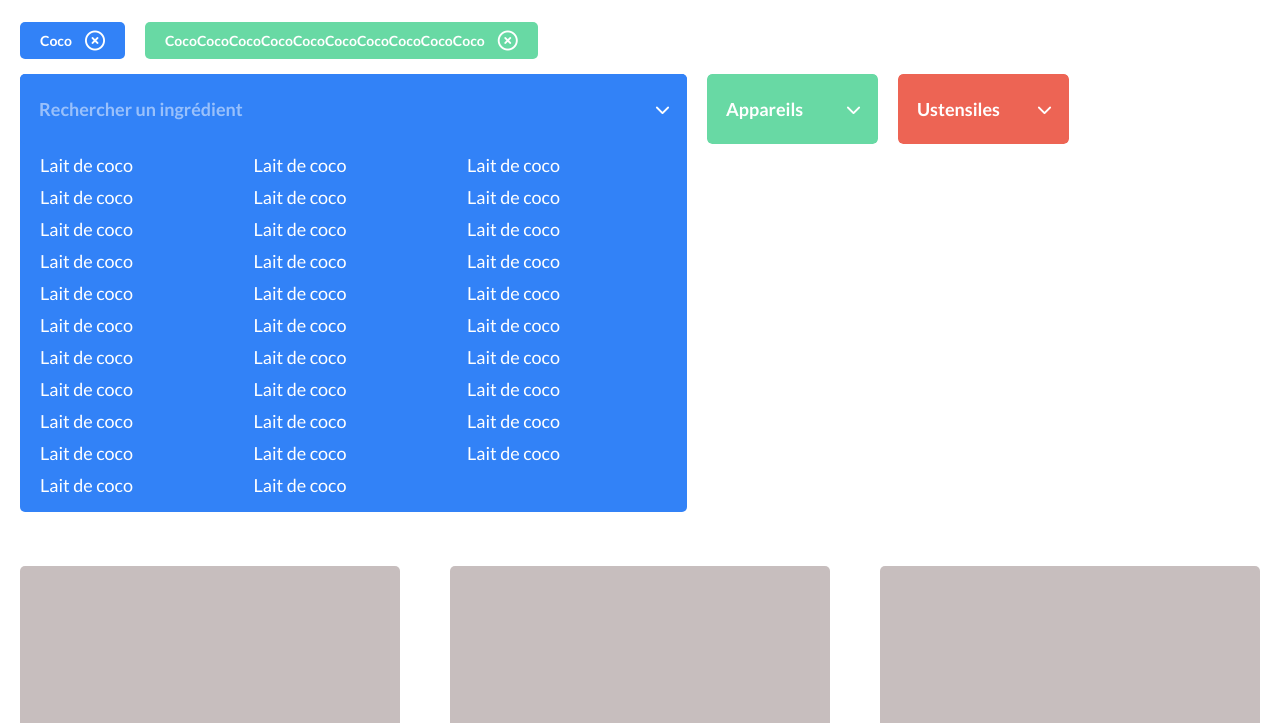
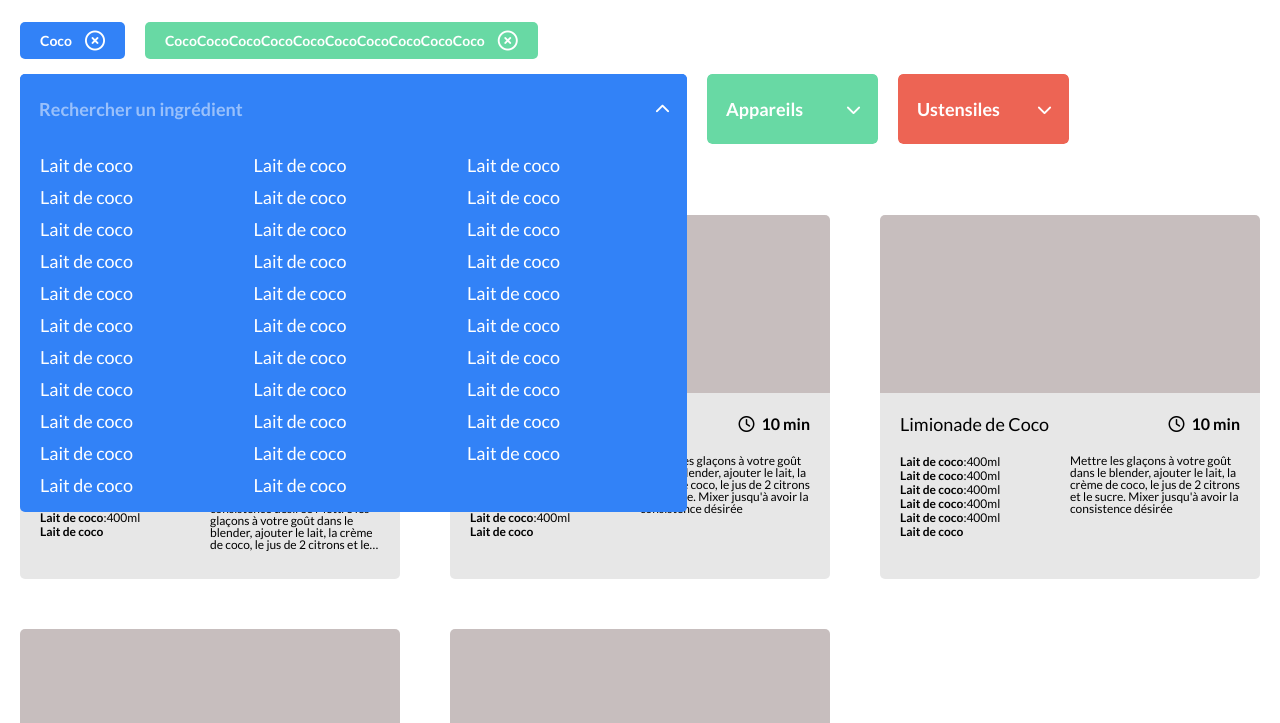
Before and after one commit to jerome-foulet/FouletJerome_7_29042022, a website: page index.html in a window 1280 px wide. Shown: the part 229-952 px from the top of the page. Drawn offline with Linux system fonts and the light colour scheme.

Commit message:
feat(main): change listing to be over cards

```diff
--- a/index.html
+++ b/index.html
@@ -50,7 +50,7 @@
           <div>
             <input id="searchIngredientInput" class="bg-ingredients" type="text" placeholder="Rechercher un ingrédient" size="10">
             <label class="visuallyHidden" for="searchIngredientInput">Rechercher un ingrédient</label>
-            <i class="fa-solid fa-chevron-down"></i>
+            <i class="fa-solid fa-chevron-up"></i>
           </div>
           <ul>
             <li>Lait de coco</li>
--- a/sass/main.scss
+++ b/sass/main.scss
@@ -10,6 +10,8 @@ body {
   --background-color-ingredients: #3282F7;
   --background-color-appliances: #68D9A4;
   --background-color-ustensils: #ED6454;
+
+  position: relative;
 }
 
 .bg-ingredients {
@@ -190,10 +192,13 @@ header {
 }
 
 #cards {
+  position: absolute;
+  top: 390px;
   margin-top: 54px;
   display: flex;
   flex-wrap: wrap;
   gap: 50px;
+  z-index: -1;
 
   .card {
     width: 380px;
```
Also changed, not shown: css/style.css, 1 other file.
